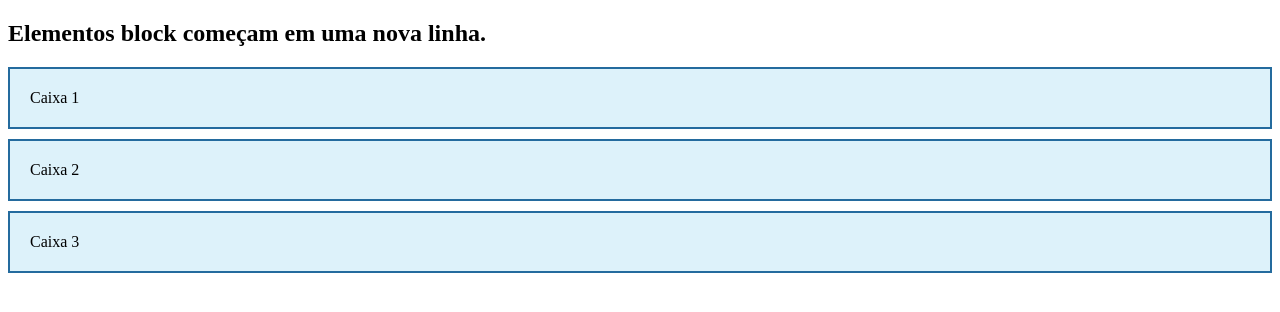
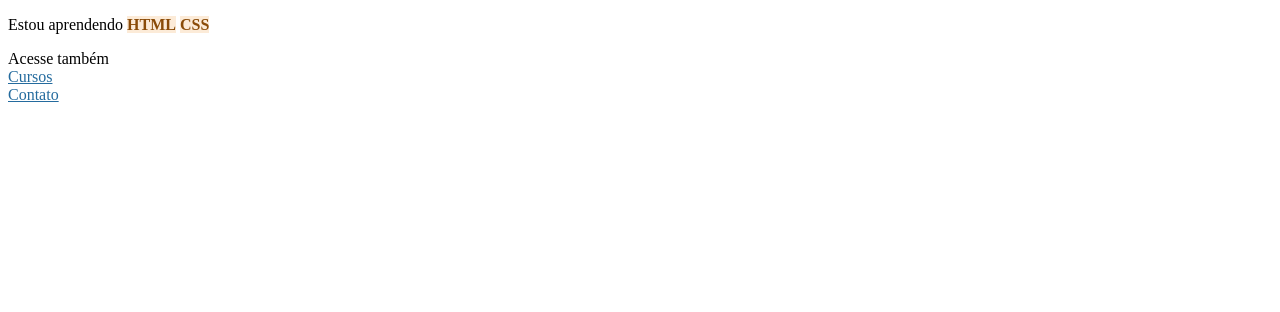
Before and after one commit to lucasApollo/DEV-WEB, a plain HTML site: page index.html in a window 1280 px wide. Drawn offline with Linux system fonts and the light colour scheme; a web font is replaced by a local one.

Commit message:
IN-LINE SEMPRE IN-LINE

```diff
--- a/index.html
+++ b/index.html
@@ -10,11 +10,16 @@
 </head>
 <body>
 
-  <h2>Elementos block começam em uma nova linha.</h2>
-
-  <div class="caixa">Caixa 1</div>
-  <div class="caixa">Caixa 2</div>
-  <div class="caixa">Caixa 3</div>
+    <p>
+      Estou aprendendo
+      <strong>HTML</strong>
+      <strong>CSS</strong>
+    </p>
+    <p>
+      Acesse também
+      <a href="#">Cursos</a>
+      <a href="#">Contato</a>
+    </p>
 
 </body>
 </html>
--- a/style.css
+++ b/style.css
@@ -1,9 +1,11 @@
 @import url('https://fonts.googleapis.com/css2?family=Redaction+20:ital,wght@0,400;0,700;1,400&family=Redaction+50:ital,wght@0,400;0,700;1,400&family=Roboto:ital,wght@0,100..900;1,100..900&display=swap');
 
-    .caixa{
+    strong{
+        background-color: #fcebd8;
+        color: #8a4b08;
+    }
+    a{
+        color: #246b9e;
+        margin-right: 10px;
         display: block;
-        background-color: #ddf2fa;
-        border: 2px solid #246b9e;
-        padding: 20px;
-        margin-bottom: 10px;
     }
```
